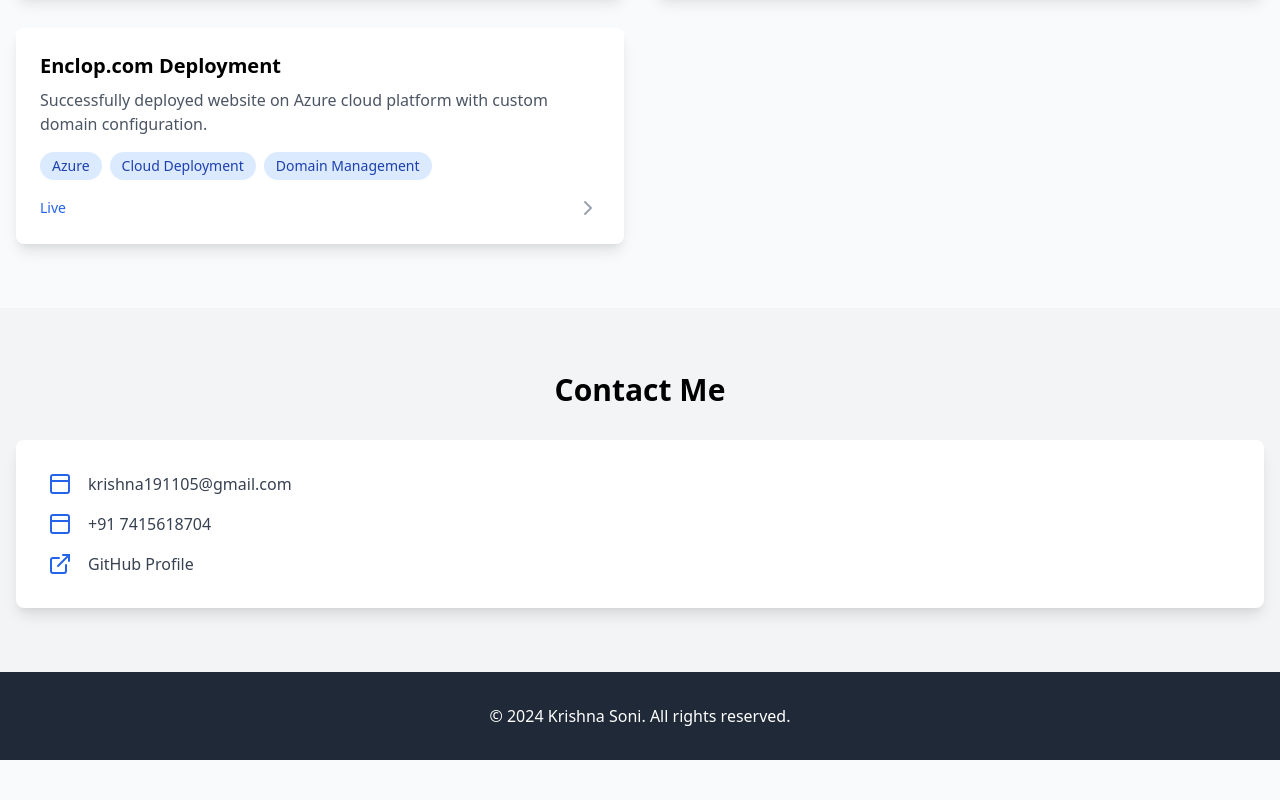
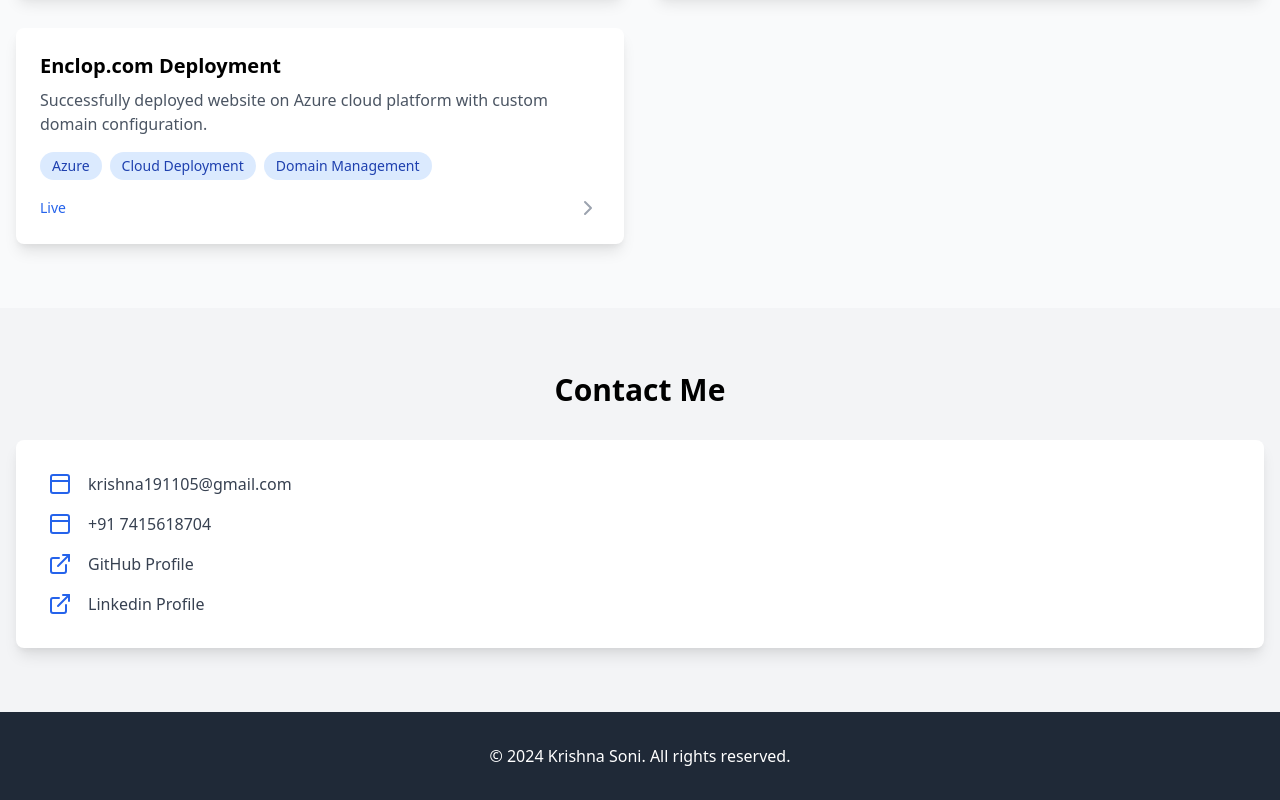
Before and after one commit to KRISHNASON1/portfolio2, a plain HTML site: page index.html in a window 1280 px wide. Shown: the part 1694-2494 px from the top of the page. Before the commit the page ends 2454 px from the top, so only its background shows below. Drawn offline with nearby package versions, Linux system fonts and the light colour scheme.

Commit message:
Update index.html

```diff
--- a/index.html
+++ b/index.html
@@ -144,6 +144,16 @@
                             GitHub Profile
                         </a>
                     </div>
+                    <div class="flex items-center space-x-4">
+                        <svg class="icon text-blue-600">
+                            <path d="M18 13v6a2 2 0 0 1-2 2H5a2 2 0 0 1-2-2V8a2 2 0 0 1 2-2h6"></path>
+                            <polyline points="15 3 21 3 21 9"></polyline>
+                            <line x1="10" y1="14" x2="21" y2="3"></line>
+                        </svg>
+                        <a href="https://www.linkedin.com/in/krishna-soni-834284304" rel="noopener noreferrer" target="_blank" class="text-gray-700 hover:text-blue-600">
+                            Linkedin Profile
+                        </a>
+                    </div>
                 </div>
             </div>
         </div>
```
